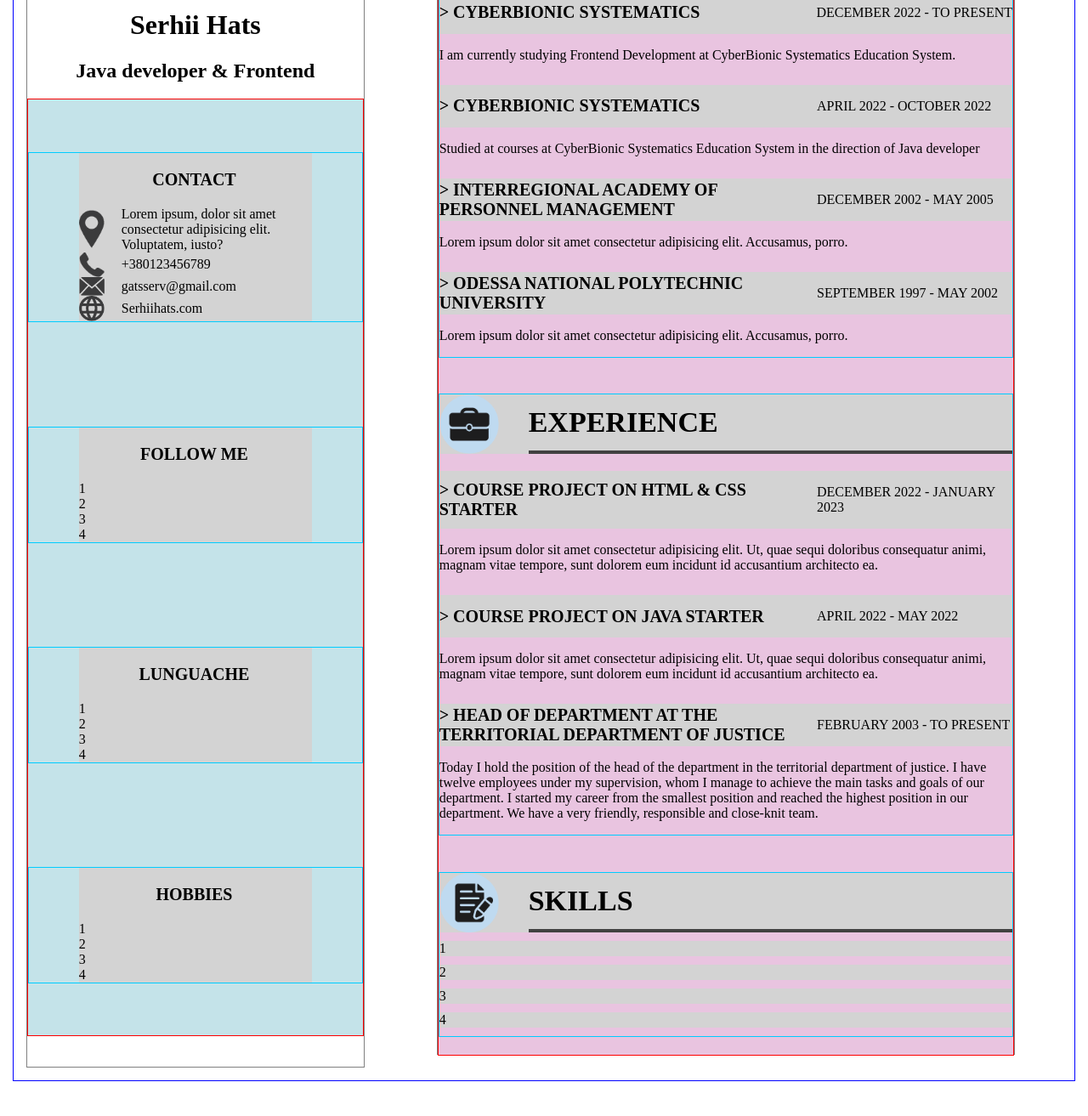
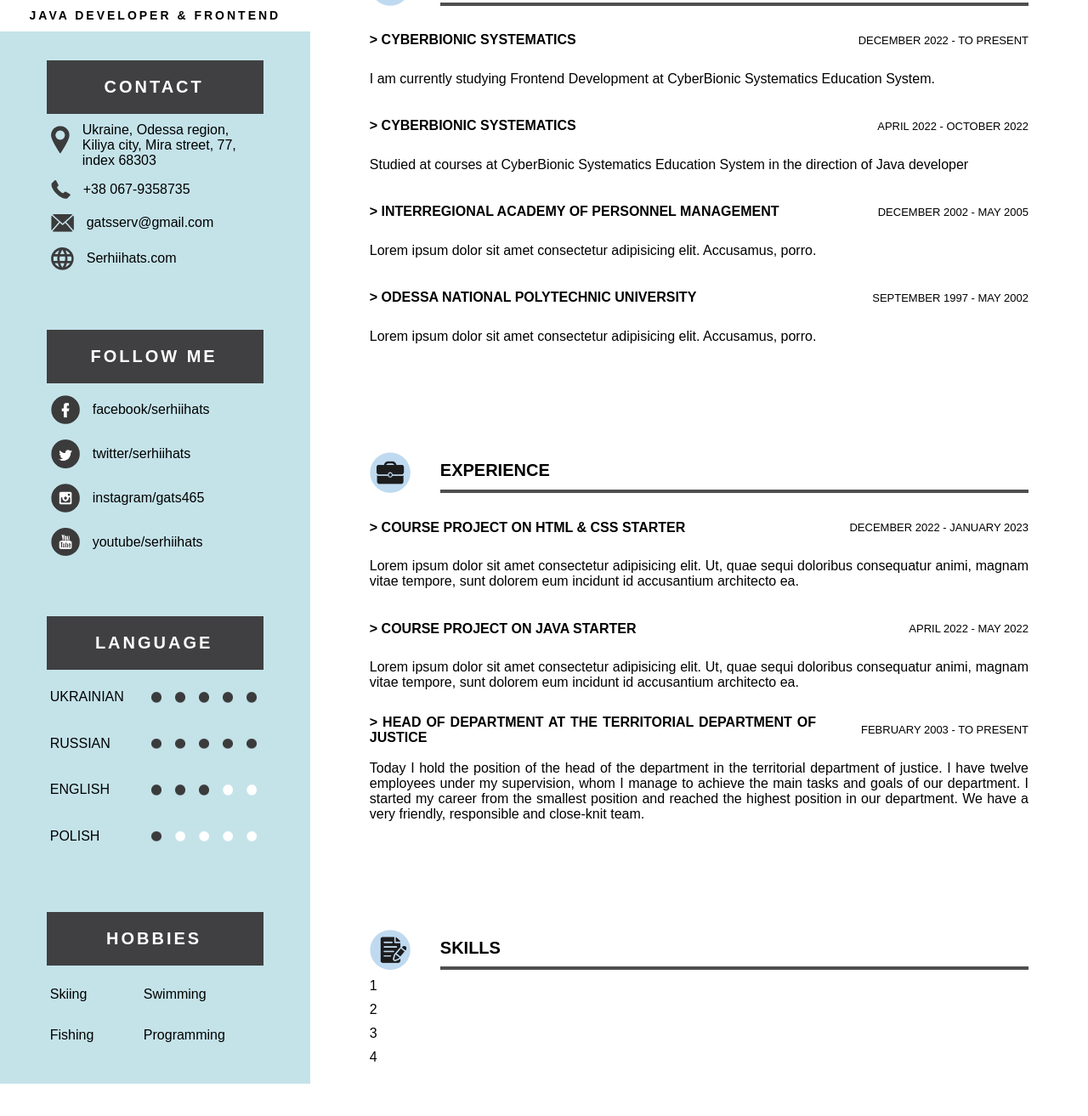
Before and after one commit to SerhiiHats/Course-Project-On-Html-Css-Starter-SV, a plain HTML site: page index.html in a window 1280 px wide. Shown: the part 445-1758 px from the top of the page at 85% size. Before the commit the page ends 1732 px from the top, so only its background shows below. Drawn offline with Linux system fonts and the light colour scheme.

Commit message:
Add main page content

```diff
--- a/index.html
+++ b/index.html
@@ -11,86 +11,111 @@
 <div class="container">
   <header>
     <div class="user-photo"><img src="images/user_photo@288x.png" alt="user-photo"></div>
-                <h1 class="main-title">Serhii Hats</h1>
+    <h1 class="header-title">Serhii <br><span>Hats</span></h1>
     <h2 class="main-discription">Java developer & Frontend</h2>
     <section class="header-section">
       <article>
-                    <div class="row-article">
+        <div class="row-article block-title-article">
           <p class="title-article">contact</p>
         </div>
         <div class="row-article">
-
-                        <img class="img-logo-in-header" src="images/addres@288x.png" alt="icon">
-                        <address>Lorem ipsum, dolor sit amet consectetur adipisicing elit. Voluptatem, iusto?</address>
+          <img class="img-contact address-logo" src="images/addres@288x.png" alt="icon">
+          <address>Ukraine, Odessa region, Kiliya city, Mira street, 77, index 68303</address>
         </div>
         <div class="row-article">
-                        <img class="img-logo-in-header" src="images/phone@288x.png" alt="icon">
-                        <a href="tel:+380123456789">+380123456789</a>
+
+          <a href="tel:+380679358735"><img class="img-contact phone-logo" src="images/phone@288x.png" alt="icon"></a><a
+            href="tel:+380679358735">+38 067-9358735</a>
         </div>
         <div class="row-article">
-                        <img class="img-logo-in-header" src="images/mail@288x.png" alt="icon">
-                        <a href="email:gatsserv@gmail.com">gatsserv@gmail.com</a>
+          <a href="mailto:gatsserv@gmail.com"><img class="img-contact mail-logo" src="images/mail@288x.png" alt="icon"></a><a
+            href="mailto:gatsserv@gmail.com">gatsserv@gmail.com</a>
         </div>
         <div class="row-article">
-                        <img class="img-logo-in-header" src="images/website@288x.png" alt="icon">
+          <a href="#"><img class="img-contact" src="images/website@288x.png" alt="icon"></a>
           <a href="#">Serhiihats.com</a>
         </div>
       </article>
       <article>
-                    <div class="row-article">
+        <div class="row-article block-title-article">
           <p class="title-article">follow me</p>
         </div>
         <div class="row-article">
-                       1
+          <a href="#"><img class="img-follow-me" src="images/facebook@288x.png" alt="icon"></a><a href="#">facebook/serhiihats</a>
         </div>
         <div class="row-article">
-                       2
+          <a href="#"><img class="img-follow-me" src="images/twitter@288x.png" alt="icon"></a><a href="#">twitter/serhiihats</a>
         </div>
         <div class="row-article">
-                       3
+          <a href="#"><img class="img-follow-me" src="images/instagram@288x.png" alt="icon"></a><a href="#">instagram/gats465</a>
         </div>
         <div class="row-article">
-                       4
+          <a href="#"><img class="img-follow-me" src="images/youtube@288x.png" alt="icon"></a><a href="#">youtube/serhiihats</a>
         </div>
       </article>
+
       <article>
-                    <div class="row-article">
-                        <p class="title-article">lunguache</p>
+        <div class="row-article block-title-article">
+          <p class="title-article">language</p>
         </div>
-                    <div class="row-article">
-                        1
+        <div class="row-article row-name-language">
+          <p class="name-language">ukrainian</p>
+          <p class="row-point">
+            <img class="img-point-language" src="images/gr_point@288x.png"/>
+            <img class="img-point-language" src="images/gr_point@288x.png"/>
+            <img class="img-point-language" src="images/gr_point@288x.png"/>
+            <img class="img-point-language" src="images/gr_point@288x.png"/>
+            <img class="img-point-language" src="images/gr_point@288x.png"/>
+          </p>
         </div>
-                     <div class="row-article">
-                        2
+        <div class="row-article row-name-language">
+          <p class="name-language">russian</p>
+          <p class="row-point">
+            <img class="img-point-language" src="images/gr_point@288x.png"/>
+            <img class="img-point-language" src="images/gr_point@288x.png"/>
+            <img class="img-point-language" src="images/gr_point@288x.png"/>
+            <img class="img-point-language" src="images/gr_point@288x.png"/>
+            <img class="img-point-language" src="images/gr_point@288x.png"/>
+          </p>
         </div>
-                     <div class="row-article">
-                        3
+        <div class="row-article row-name-language">
+          <p class="name-language">english</p>
+          <p class="row-point">
+            <img class="img-point-language" src="images/gr_point@288x.png"/>
+            <img class="img-point-language" src="images/gr_point@288x.png"/>
+            <img class="img-point-language" src="images/gr_point@288x.png"/>
+            <img class="img-point-language" src="images/wh_point@288x.png"/>
+            <img class="img-point-language" src="images/wh_point@288x.png"/>
+          </p>
         </div>
-                     <div class="row-article">
-                        4
+        <div class="row-article row-name-language">
+          <p class="name-language">polish</p>
+          <p class="row-point">
+            <img class="img-point-language" src="images/gr_point@288x.png"/>
+            <img class="img-point-language" src="images/wh_point@288x.png"/>
+            <img class="img-point-language" src="images/wh_point@288x.png"/>
+            <img class="img-point-language" src="images/wh_point@288x.png"/>
+            <img class="img-point-language" src="images/wh_point@288x.png"/>
+          </p>
         </div>
+
       </article>
       <article>
-                    <div class="row-article">
+        <div class="row-article block-title-article">
           <p class="title-article">hobbies</p>
         </div>
-                    <div class="row-article">
-                        1
-                     </div>
-                     <div class="row-article">
-                        2
-                     </div>
-                     <div class="row-article">
-                        3
-                     </div>
-                     <div class="row-article">
-                        4
+        <div class="row-article container-hobbies">
+          <span>Skiing</span>
+          <span>Swimming</span>
+          <span>Fishing</span>
+          <span>Programming</span>
         </div>
       </article>
     </section>
   </header>
 
   <main>
+
     <section class="main-section">
 
       <article>
@@ -103,7 +128,10 @@
             I like programming it's my hobby.
             I love it and I get it.
             In the future, I want this to become part of my work.
-                  Lorem ipsum dolor, sit amet consectetur adipisicing elit. Libero mollitia doloribus aliquam possimus, enim vel voluptatem itaque perspiciatis, odit consequuntur quidem repudiandae praesentium numquam eius. Deleniti voluptas cupiditate perspiciatis quo aut laboriosam, voluptates suscipit, minima ut natus, harum nesciunt eos? Ullam officiis enim iste fugit expedita sit dicta animi aliquid.</p>
+            Lorem ipsum dolor, sit amet consectetur adipisicing elit. Libero mollitia doloribus aliquam possimus, enim
+            vel voluptatem itaque perspiciatis, odit consequuntur quidem repudiandae praesentium numquam eius. Deleniti
+            voluptas cupiditate perspiciatis quo aut laboriosam, voluptates suscipit, minima ut natus, harum nesciunt
+            eos? Ullam officiis enim iste fugit expedita sit dicta animi aliquid.</p>
         </div>
 
       </article>
@@ -142,7 +170,8 @@
           <p>&gt Course project on Html & Css starter</p>
           <p>december 2022 - january 2023</p>
         </div>
-                <p>Lorem ipsum dolor sit amet consectetur adipisicing elit. Ut, quae sequi doloribus consequatur animi, magnam vitae tempore, sunt dolorem eum incidunt id accusantium architecto ea.</p>
+        <p>Lorem ipsum dolor sit amet consectetur adipisicing elit. Ut, quae sequi doloribus consequatur animi, magnam
+          vitae tempore, sunt dolorem eum incidunt id accusantium architecto ea.</p>
         <!--
                         <div class="row-article-in-main place-of-education">
                           <p>&gt pet project to automate fuel accounting at the enterprise</p>
@@ -160,13 +189,17 @@
           <p>&gt Course project on Java starter</p>
           <p>april 2022 - may 2022</p>
         </div>
-                <p>Lorem ipsum dolor sit amet consectetur adipisicing elit. Ut, quae sequi doloribus consequatur animi, magnam vitae tempore, sunt dolorem eum incidunt id accusantium architecto ea.</p>
+        <p>Lorem ipsum dolor sit amet consectetur adipisicing elit. Ut, quae sequi doloribus consequatur animi, magnam
+          vitae tempore, sunt dolorem eum incidunt id accusantium architecto ea.</p>
 
         <div class="row-article-in-main place-of-education">
           <p>&gt Head of Department at the Territorial Department of Justice</p>
           <p>february 2003 - to present</p>
         </div>
-                <p>Today I hold the position of the head of the department in the territorial department of justice. I have twelve employees under my supervision, whom I manage to achieve the main tasks and goals of our department. I started my career from the smallest position and reached the highest position in our department. We have a very friendly, responsible and close-knit team.</p>
+        <p>Today I hold the position of the head of the department in the territorial department of justice. I have
+          twelve employees under my supervision, whom I manage to achieve the main tasks and goals of our department. I
+          started my career from the smallest position and reached the highest position in our department. We have a
+          very friendly, responsible and close-knit team.</p>
 
       </article>
       <article>
--- a/style/style.css
+++ b/style/style.css
@@ -7,36 +7,39 @@
 ▪ 1280 px та більше – PC.
 */
 body{
-    margin: 15px;
+    margin: 0;
+    font-family: Arial;
 }
 
 .container{
     max-width: 1280px;
-    border: 1px solid blue;
-    margin: 0 auto;
-    height: 1700px;
+    /*border: 1px solid blue;*/
+    margin: auto;
+    height: 1794px;
     display: flex;
 }
 
 header{
-    margin: 15px;
-    width: 35%;
+    /*margin: 15px;*/
+    width: 32%;
     /* height: 100%; */
-    border: 1px solid gray
+    /*border: 1px solid gray*/
 }
 
 main{
     margin: 30px 70px;
-    width: 60%;
+    width: 68%;
+    text-align: justify;
     /* height: 100%; */
-    border: 1px solid gray
+    /*border: 1px solid gray*/
 }
 
 .user-photo{
-    width: 100%;
+    width: 58%;
     max-width: 430px;
     /* height: 25.618%; */
-    border: 1px solid red;
+    margin: 90px auto 40px auto;
+    /*border: 1px solid red;*/
 }
 
 .user-photo>img{
@@ -44,20 +47,28 @@ main{
     max-width: 430px;
     /* height: 100%; */
 }
+.header-title{
+    text-align: center;
+    font-size: 37px;
+    text-transform: uppercase;
+    letter-spacing: 7px;
+}
 
-.main-title{
-    text-align: center;
+.header-title>span{
+    font-weight: 800;
 }
 
 .main-discription{
     text-align: center;
+    font-size: 14px;
+    letter-spacing: 3px;
+    text-transform: uppercase;
 }
-
 
 .header-section{
     /* min-height: 66%; */
-    height: 66%;
-    border: 1px solid red;
+    height: 69%;
+    /*border: 1px solid red;*/
     /* background-image: url("images/background_img288x.png");
     background-size: 100% 100%;
     background-position: center;
@@ -68,12 +79,10 @@ main{
     justify-content: space-around;
 }
 
-
-
 article{
 /* height: 24%; */
 /* padding: 0 0 0 20px; */
-border: 1px solid rgb(0, 204, 255);
+/*border: 1px solid rgb(0, 204, 255);*/
 display: flex;
 flex-direction: column;
 align-items: flex-start;
@@ -83,19 +92,61 @@ align-items: flex-start;
     width: 70%;
     display: flex;
     align-items: center;
-    background-color: lightgray;
-    margin: auto;
+    /*background-color: lightgray;*/
+    margin: 5px auto 5px auto;
+}
+.img-contact{
+    width: 27px;
+    margin: 4px 15px auto 5px;
 }
 
-.img-logo-in-header{
-    width: 30px;
-   margin: 0 20px 0 0;
+.address-logo{
+    width: 22px;
 }
-/* .row-article>img{
-    width: 30px;
-   margin: 0 20px 0 0;
-} */
 
+.phone-logo{
+    width: 23px;
+
+}
+
+.img-follow-me{
+    width: 34px;
+    margin: 4px 15px auto 5px;
+}
+
+.row-name-language{
+
+}
+.img-point-language{
+    width: 12px;
+    /*margin: 0 4px 0 0;*/
+    /*margin-left: auto;*/
+}
+
+.name-language{
+    text-transform: uppercase;
+    font-size: 16px;
+    margin: 7px auto 7px 4px;
+    justify-content: space-between;
+}
+
+.row-point{
+    width: 55%;
+    display: flex;
+    justify-content: space-around;
+    /*margin: auto 4px auto auto;*/
+    margin-left: auto;
+    /*background: blue;*/
+}
+
+.container-hobbies{
+flex-flow: wrap;
+}
+
+.container-hobbies>span{
+    width: 40%;
+    margin: 15px 4px 15px 4px;
+}
 
 a{
     text-decoration: none;
@@ -106,38 +157,46 @@ address{
     font-style:unset;
 }
 
+.block-title-article{
+    background: rgb(64, 64, 66);
+}
+
 .title-article{
     width: 99%;
+    color: white;
+
     text-transform: uppercase;
     font-weight: bold;
     font-size: 20px;
     text-align: center;
+    letter-spacing: 3px;
 }
 
 .main-title-article{
     width: 100%;
+
     text-transform: uppercase;
     font-weight: bold;
-    font-size: 34px;
+    font-size: 20px;
     border-bottom: 4px solid rgba(0, 0, 0, 0.692);
-    padding: 14px 0 12px 0;
+    padding: 10px 0 8px 0;
     margin: 0;
 }
 
 .img-logo-in-main{
-    width: 70px;
+    width: 48px;
     margin: 0 35px 0 0;
 }
 
 .main-section{
     height: 100%;
-    border: 1px solid red;
+    /*border: 1px solid red;*/
     /* padding: 15px; */
     /* background-image: url("images/background_img288x.png");
     background-size: 100% 100%;
     background-position: center;
     background-repeat: no-repeat; */
-    background-color:rgb(233, 196, 224);
+    /*background-color:rgb(233, 196, 224);*/
     display: flex;
     flex-direction: column;
     justify-content: space-around;
@@ -148,7 +207,7 @@ address{
     display: flex;
     /* justify-content: space-between; */
     /* align-items: center; */
-    background-color: lightgray;
+    /*background-color: lightgray;*/
     margin: 0 0 10px 0;
 }
 
@@ -161,9 +220,11 @@ address{
 .place-of-education p:first-child{
     font-weight: bold;
     margin: auto 20px auto 0;
-    font-size: 20px ;
+    font-size: 16px ;
 }
 
 .place-of-education p:last-child{
    min-width: 230px;
+   font-size: 13px ;
+    text-align: right;
 }
```
Also changed, not shown: images/facebook@288x.png (added), images/gr_point@288x.png (added), images/instagram@288x.png (added), images/lg_point@288x.png (added), images/twitter@288x.png (added), images/wh_point@288x.png (added), images/youtube@288x.png (added). Lines whose indentation alone changed are shown as unchanged.
